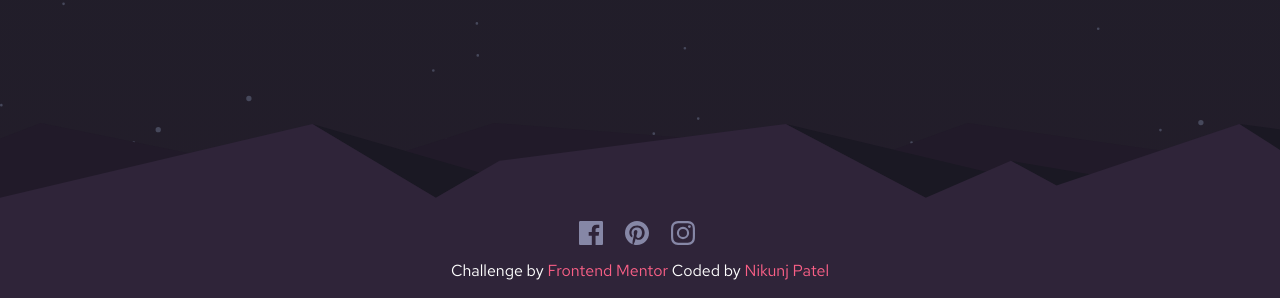
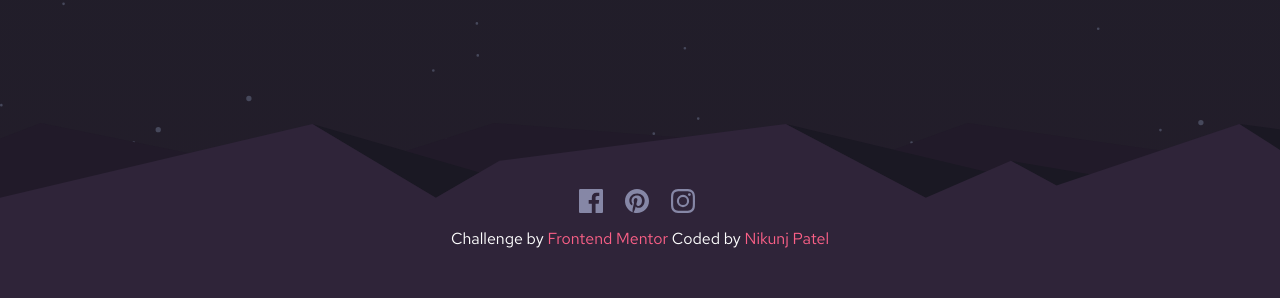
Before and after one commit to NikunjPatel-10/launch-countdown-timer-main, a website: page index.html in a window 1280 px wide. Shown: the part 502-800 px from the top of the page. Drawn offline with nearby package versions, Linux system fonts and the light colour scheme.

Commit message:
feat: bug fix

```diff
--- a/index.html
+++ b/index.html
@@ -57,7 +57,7 @@
 
     </div>
 
-    <footer class="footer py-3">
+    <footer class="footer m-3">
       <div class=" d-flex justify-content-center align-items-center">
         <svg xmlns="http://www.w3.org/2000/svg" width="30" height="30" class="me-3">
           <path fill="#8687a6"
```
